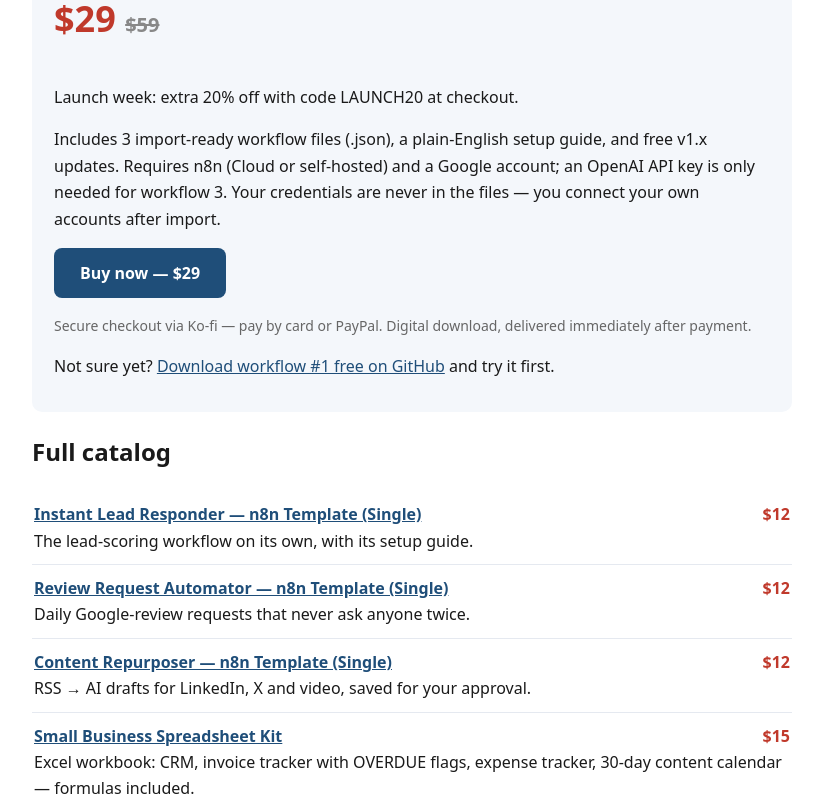
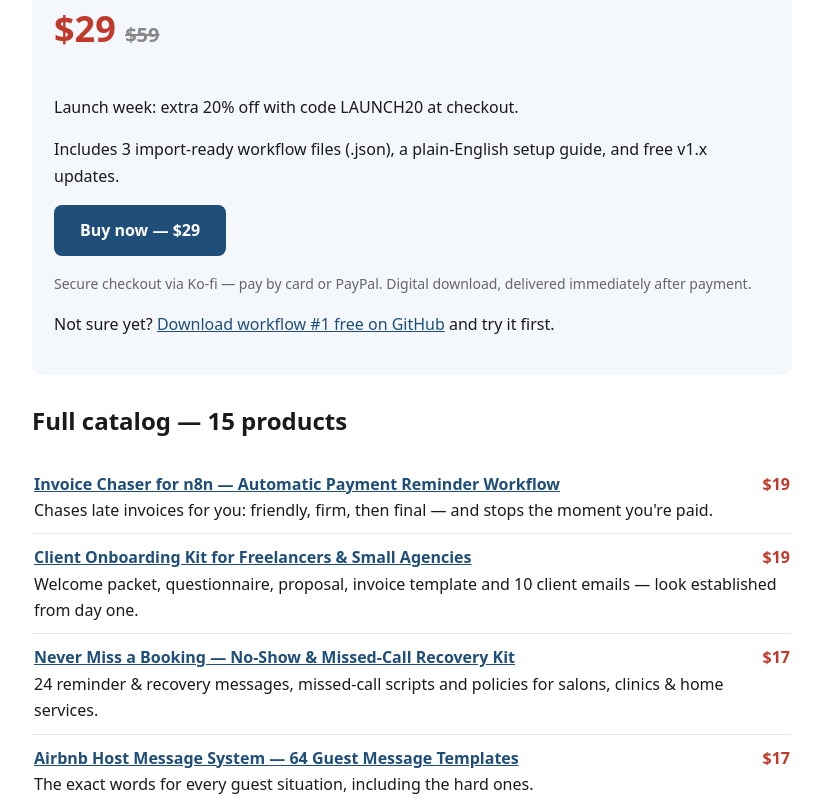
Before and after one commit to newbeechong-glitch/site, a plain HTML site: page index.html in a window 1280 px wide. Shown: the part 520-1320 px from the top of the page, without its empty margins (228-1051 px from the left). Drawn offline with Linux system fonts and the light colour scheme.

Commit message:
Homepage: add 5 new products to catalog (15 products total)

```diff
--- a/index.html
+++ b/index.html
@@ -2,9 +2,12 @@
 <meta name="viewport" content="width=device-width,initial-scale=1"><title>Workflow Templates & Business Kits — WorkflowStash</title>
 <meta name="description" content="Ready-to-use n8n workflow templates, spreadsheet kits, prompt packs and scripts for small businesses, freelancers and agencies. Instant download.">
 <style>body{font-family:system-ui,sans-serif;max-width:760px;margin:0 auto;padding:28px 22px;color:#1a1a1a;line-height:1.65}
-a{color:#1F4E79} .price{font-size:36px;color:#c0392b;font-weight:800} .box{background:#f4f7fb;border-radius:10px;padding:16px 22px}
+a{color:#1F4E79}
+.price{font-size:36px;color:#c0392b;font-weight:800}
+.box{background:#f4f7fb;border-radius:10px;padding:16px 22px 22px;margin:26px 0}
 .btn{display:inline-block;background:#1F4E79;color:#fff;padding:12px 26px;border-radius:8px;text-decoration:none;font-weight:700}
-.cat{list-style:none;padding:0} .cat li{border-bottom:1px solid #e5e9f0;padding:10px 2px}
+.cat{list-style:none;padding:0}
+.cat li{border-bottom:1px solid #e5e9f0;padding:10px 2px}
 .cat .p{float:right;font-weight:800;color:#c0392b}
 footer{margin-top:44px;color:#666;font-size:13px;border-top:1px solid #ddd;padding-top:14px}</style></head>
 <body>
@@ -18,16 +21,21 @@ footer{margin-top:44px;color:#666;font-size:13px;border-top:1px solid #ddd;paddi
 </ol>
 <p class="price">$29 <s style="color:#888;font-size:20px">$59</s></p>
 <p>Launch week: extra 20% off with code LAUNCH20 at checkout.</p>
-<p>Includes 3 import-ready workflow files (.json), a plain-English setup guide, and free v1.x updates. Requires n8n (Cloud or self-hosted) and a Google account; an OpenAI API key is only needed for workflow 3. Your credentials are never in the files — you connect your own accounts after import.</p>
+<p>Includes 3 import-ready workflow files (.json), a plain-English setup guide, and free v1.x updates.</p>
 <p><a class="btn" href="https://ko-fi.com/s/4b5ee09c2f">Buy now — $29</a></p>
 <p style="color:#666;font-size:14px">Secure checkout via Ko-fi — pay by card or PayPal. Digital download, delivered immediately after payment.</p>
 <p>Not sure yet? <a href="https://github.com/newbeechong-glitch/free-n8n-workflows">Download workflow #1 free on GitHub</a> and try it first.</p></div>
-<h2>Full catalog</h2>
+<h2>Full catalog — 15 products</h2>
 <ul class="cat">
+<li><span class="p">$19</span><a href="https://ko-fi.com/s/528e2c4098"><b>Invoice Chaser for n8n — Automatic Payment Reminder Workflow</b></a><br>Chases late invoices for you: friendly, firm, then final — and stops the moment you're paid.</li>
+<li><span class="p">$19</span><a href="https://ko-fi.com/s/17d921cc7e"><b>Client Onboarding Kit for Freelancers &amp; Small Agencies</b></a><br>Welcome packet, questionnaire, proposal, invoice template and 10 client emails — look established from day one.</li>
+<li><span class="p">$17</span><a href="https://ko-fi.com/s/eba8ae5955"><b>Never Miss a Booking — No-Show &amp; Missed-Call Recovery Kit</b></a><br>24 reminder &amp; recovery messages, missed-call scripts and policies for salons, clinics &amp; home services.</li>
+<li><span class="p">$17</span><a href="https://ko-fi.com/s/87679c51b4"><b>Airbnb Host Message System — 64 Guest Message Templates</b></a><br>The exact words for every guest situation, including the hard ones.</li>
+<li><span class="p">$12</span><a href="https://ko-fi.com/s/a78844adeb"><b>Short-Form Video Hook System — 300 Hooks by Industry</b></a><br>300 opening lines written for your industry, plus script frameworks and a 30-day filming calendar.</li>
 <li><span class="p">$12</span><a href="https://ko-fi.com/s/3f31b9ca34"><b>Instant Lead Responder — n8n Template (Single)</b></a><br>The lead-scoring workflow on its own, with its setup guide.</li>
 <li><span class="p">$12</span><a href="https://ko-fi.com/s/6bde873901"><b>Review Request Automator — n8n Template (Single)</b></a><br>Daily Google-review requests that never ask anyone twice.</li>
 <li><span class="p">$12</span><a href="https://ko-fi.com/s/affadd54ef"><b>Content Repurposer — n8n Template (Single)</b></a><br>RSS → AI drafts for LinkedIn, X and video, saved for your approval.</li>
-<li><span class="p">$15</span><a href="https://ko-fi.com/s/7ffd9e0c04"><b>Small Business Spreadsheet Kit</b></a><br>Excel workbook: CRM, invoice tracker with OVERDUE flags, expense tracker, 30-day content calendar — formulas included.</li>
+<li><span class="p">$15</span><a href="https://ko-fi.com/s/7ffd9e0c04"><b>Small Business Spreadsheet Kit</b></a><br>Excel workbook: CRM, invoice tracker with OVERDUE flags, expense tracker, 30-day content calendar — and a profit &amp; loss sheet.</li>
 <li><span class="p">$14</span><a href="https://ko-fi.com/s/8895a65c95"><b>30-Day Social Media Content Kit</b></a><br>A month of posts for local businesses — full captions, hooks and hashtag sets, written for you.</li>
 <li><span class="p">$11</span><a href="https://ko-fi.com/s/a23dbbcd46"><b>Google Business Profile Booster Kit</b></a><br>40-point audit checklist, 12 Google post templates, 15 policy-safe review replies, a 20-photo plan.</li>
 <li><span class="p">$9</span><a href="https://ko-fi.com/s/848aeb3799"><b>100 AI Prompts for Local Business Marketing</b></a><br>Copy-paste prompts for ChatGPT &amp; Claude across 10 marketing categories.</li>
@@ -35,6 +43,9 @@ footer{margin-top:44px;color:#666;font-size:13px;border-top:1px solid #ddd;paddi
 <li><span class="p">$12</span><a href="https://ko-fi.com/s/5d1e3f680e"><b>Resume &amp; Cover Letter Template Pack</b></a><br>3 ATS-friendly resume designs (Word + Google Docs) with a matching cover letter and an ATS guide.</li>
 </ul>
 <p>Everything is also in the shop: <a href="https://ko-fi.com/workflowstash/shop">ko-fi.com/workflowstash/shop</a></p>
+<footer>
 <h2>Support</h2>
-<p>Questions before or after buying? Email <a href="mailto:support@workflowstash.com">support@workflowstash.com</a> — we reply within one business day.</p><footer>WorkflowStash — workflow templates &amp; business kits. Support: <a href="mailto:support@workflowstash.com">support@workflowstash.com</a><br>
-<a href="/privacy.html">Privacy Policy</a> · <a href="/terms.html">Terms of Service</a></footer></body></html>
+<p>Questions before or after buying? Email <a href="mailto:support@workflowstash.com">support@workflowstash.com</a> — we reply within one business day.</p>
+<p>WorkflowStash — workflow templates &amp; business kits. Support: <a href="mailto:support@workflowstash.com">support@workflowstash.com</a> · <a href="/privacy.html">Privacy Policy</a> · <a href="/terms.html">Terms of Service</a></p>
+</footer>
+</body></html>
```
